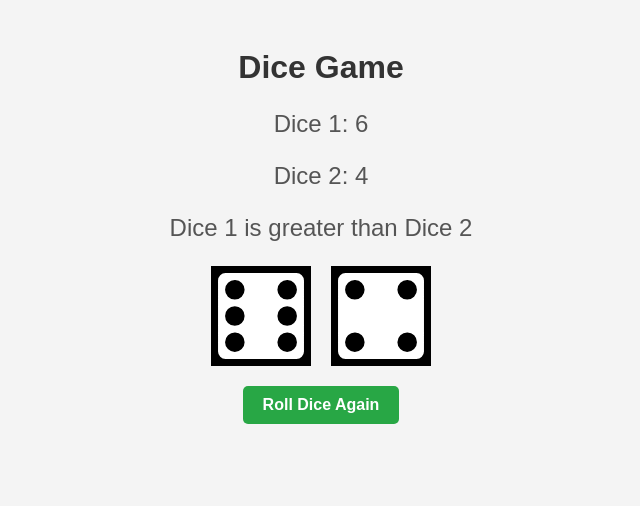
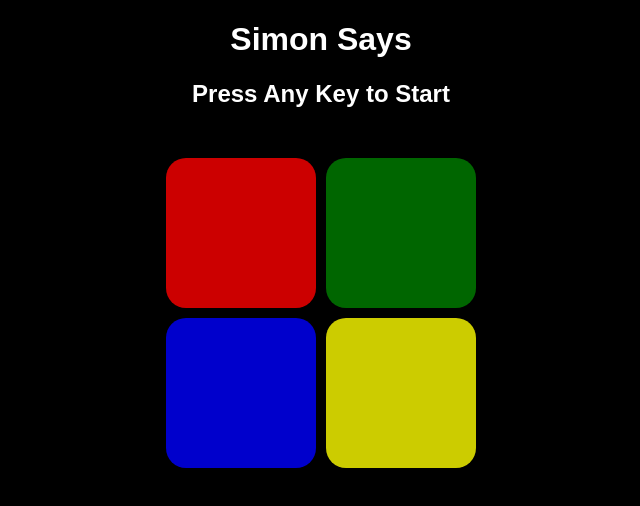
Before and after one commit to Kazaki-Kasan/Simon-.says.game-github-kazakikasan, a plain HTML site: page index.html in a window 1280 px wide. Shown: the whole page, without its empty margins (319-959 px from the left). Drawn offline with nearby package versions, Linux system fonts and the light colour scheme.

Commit message:
Add files via upload

```diff
--- a/index.html
+++ b/index.html
@@ -1,20 +1,21 @@
 <!DOCTYPE html>
 <html lang="en">
-  <head>
-    <meta charset="UTF-8" />
-    <meta name="viewport" content="width=device-width, initial-scale=1.0" />
-    <title>Kaz.Dev Dice Game</title>
-    <link rel="stylesheet" href="./style.css" />
-  </head>
-  <body>
-    <h1>Dice Game</h1>
-    <div id="result">
-      <p id="dice1"></p>
-      <p id="dice2"></p>
-      <p id="outcome"></p>
-    </div>
-    <div id="dice-images"></div>
-    <button id="rollButton">Roll Dice Again</button>
-    <script src="./index.js" charset="UTF-8"></script>
-  </body>
+<head>
+  <meta charset="UTF-8">
+  <title>Simon Says</title>
+  <link rel="stylesheet" href="./style.css">
+</head>
+<body>
+  <h1>Simon Says</h1>
+  <h2 id="level-title">Press Any Key to Start</h2>
+  <div class="container">
+    <div class="btn red" id="red"></div>
+    <div class="btn green" id="green"></div>
+    <div class="btn blue" id="blue"></div>
+    <div class="btn yellow" id="yellow"></div>
+  </div>
+
+<script src="https://code.jquery.com/jquery-3.6.0.min.js"></script>
+<script src="./index.js"></script>
+</body>
 </html>
--- a/index.js
+++ b/index.js
@@ -1,45 +1,75 @@
-// Roll dice
-let Dice1 = Math.floor(Math.random() * 6) + 1;
-let Dice2 = Math.floor(Math.random() * 6) + 1;
+const buttonColors = ["red", "blue", "green", "yellow"];
+let gamePattern = [];
+let userClickedPattern = [];
+let started = false;
+let level = 0;
 
-// Determine outcome
-let outcomeText;
-if (Dice1 > Dice2) {
-  outcomeText = "Dice 1 is greater than Dice 2";
-} else if (Dice1 < Dice2) {
-  outcomeText = "Dice 2 is greater than Dice 1";
-} else {
-  outcomeText = "Both dice are equal";
+$(document).keydown(function () {
+  if (!started) {
+    nextSequence();
+    started = true;
+  }
+});
+
+$(".btn").click(function () {
+  const userChosenColor = $(this).attr("id");
+  userClickedPattern.push(userChosenColor);
+
+  playSound(userChosenColor);
+  animatePress(userChosenColor);
+
+  checkAnswer(userClickedPattern.length - 1);
+});
+
+function nextSequence() {
+  userClickedPattern = [];
+  level++;
+  $("#level-title").text("Level " + level);
+
+  const randomColor = buttonColors[Math.floor(Math.random() * 4)];
+  gamePattern.push(randomColor);
+
+  $("#" + randomColor)
+    .fadeOut(100)
+    .fadeIn(100);
+
+  playSound(randomColor);
 }
 
-// Update HTML
-document.getElementById('dice1').textContent = `Dice 1: ${Dice1}`;
-document.getElementById('dice2').textContent = `Dice 2: ${Dice2}`;
-document.getElementById('outcome').textContent = outcomeText;
+function playSound(color) {
+  const audio = new Audio(color + ".mp3");
+  audio.play();
+}
 
-// Add images
-const diceImages = [
-  './dice-six-faces-one.svg',
-  './dice-six-faces-two.svg',
-  './dice-six-faces-three.svg',
-  './dice-six-faces-four.svg',
-  './dice-six-faces-five.svg',
-  './dice-six-faces-six.svg'
-];
+function animatePress(color) {
+  $("#" + color).addClass("pressed");
+  setTimeout(function () {
+    $("#" + color).removeClass("pressed");
+  }, 100);
+}
 
-const diceImagesContainer = document.getElementById('dice-images');
+function checkAnswer(currentLevel) {
+  if (gamePattern[currentLevel] === userClickedPattern[currentLevel]) {
+    if (userClickedPattern.length === gamePattern.length) {
+      setTimeout(function () {
+        nextSequence();
+      }, 1000);
+    }
+  } else {
+    playSound("wrong");
+    $("body").addClass("game-over");
+    $("#level-title").text("Game Over. Press Any Key to Restart");
 
-const dice1Image = document.createElement('img');
-dice1Image.src = diceImages[Dice1 - 1];
-dice1Image.alt = `Dice 1: ${Dice1}`;
-diceImagesContainer.appendChild(dice1Image);
+    setTimeout(function () {
+      $("body").removeClass("game-over");
+    }, 200);
 
-const dice2Image = document.createElement('img');
-dice2Image.src = diceImages[Dice2 - 1];
-dice2Image.alt = `Dice 2: ${Dice2}`;
-diceImagesContainer.appendChild(dice2Image);
+    startOver();
+  }
+}
 
-// Add button listener
-document.getElementById('rollButton').addEventListener('click', () => {
-  location.reload();
-});
+function startOver() {
+  level = 0;
+  gamePattern = [];
+  started = false;
+}
--- a/style.css
+++ b/style.css
@@ -1,46 +1,27 @@
 body {
-  font-family: Arial, sans-serif;
   text-align: center;
-  background-color: #f4f4f4;
-  padding: 20px;
+  background-color: #000;
+  color: white;
+  font-family: sans-serif;
 }
-
-h1 {
-  color: #333;
-  font-size: 2em;
+.container {
+  display: grid;
+  grid-template-columns: repeat(2, 150px);
+  gap: 10px;
+  justify-content: center;
+  margin-top: 50px;
 }
-
-#result p {
-  font-size: 1.5em;
-  color: #555;
+.btn {
+  width: 150px;
+  height: 150px;
+  border-radius: 20px;
+  opacity: 0.8;
 }
-
-#dice-images {
-  display: flex;
-  justify-content: center;
-  margin-top: 20px;
-  gap: 20px;
-  flex-wrap: wrap;
+.red { background-color: red; }
+.green { background-color: green; }
+.blue { background-color: blue; }
+.yellow { background-color: yellow; }
+.pressed {
+  opacity: 1;
+  box-shadow: 0 0 20px white;
 }
-
-#dice-images img {
-  width: 100px;
-  height: 100px;
-}
-
-#rollButton {
-  padding: 10px 20px;
-  margin-top: 20px;
-  font-weight: bold;
-  font-size: 1em;
-  background-color: #28a745;
-  color: #fff;
-  border: none;
-  border-radius: 5px;
-  cursor: pointer;
-  transition: background-color 0.3s ease;
-}
-
-#rollButton:hover {
-  background-color: #218838;
-}
```
Also changed, not shown: 5 other files.
